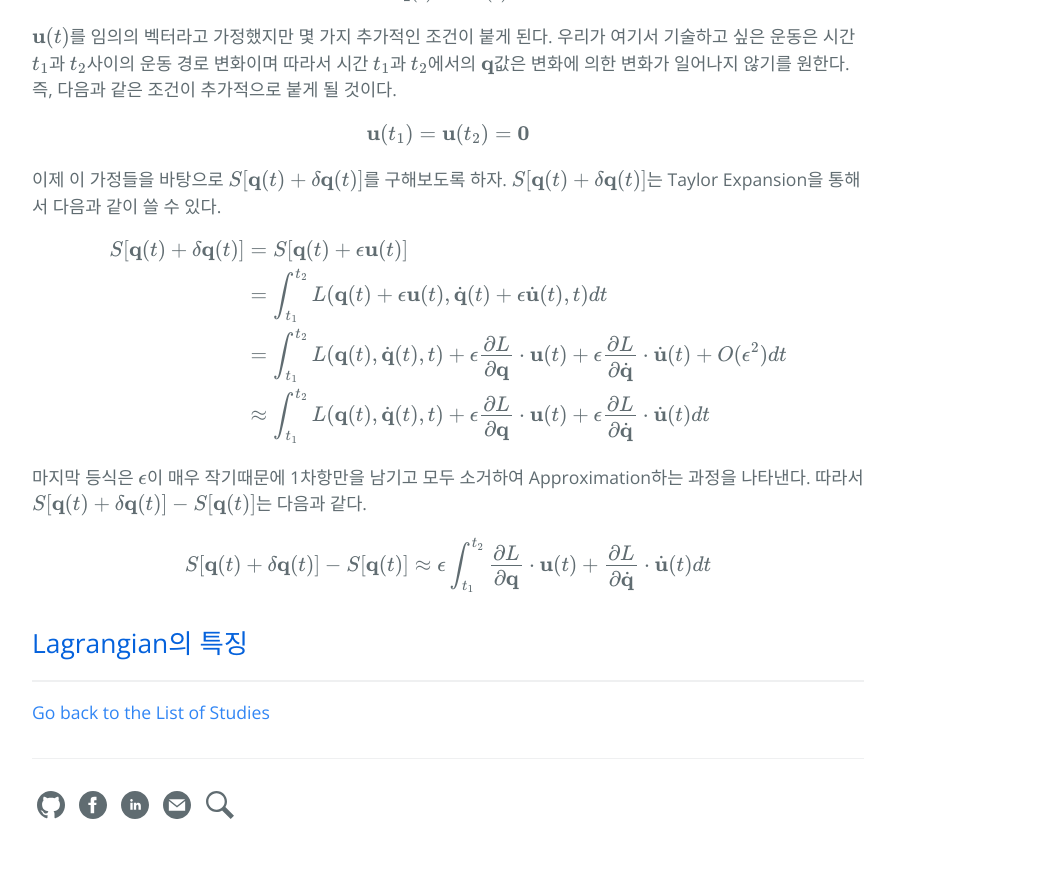
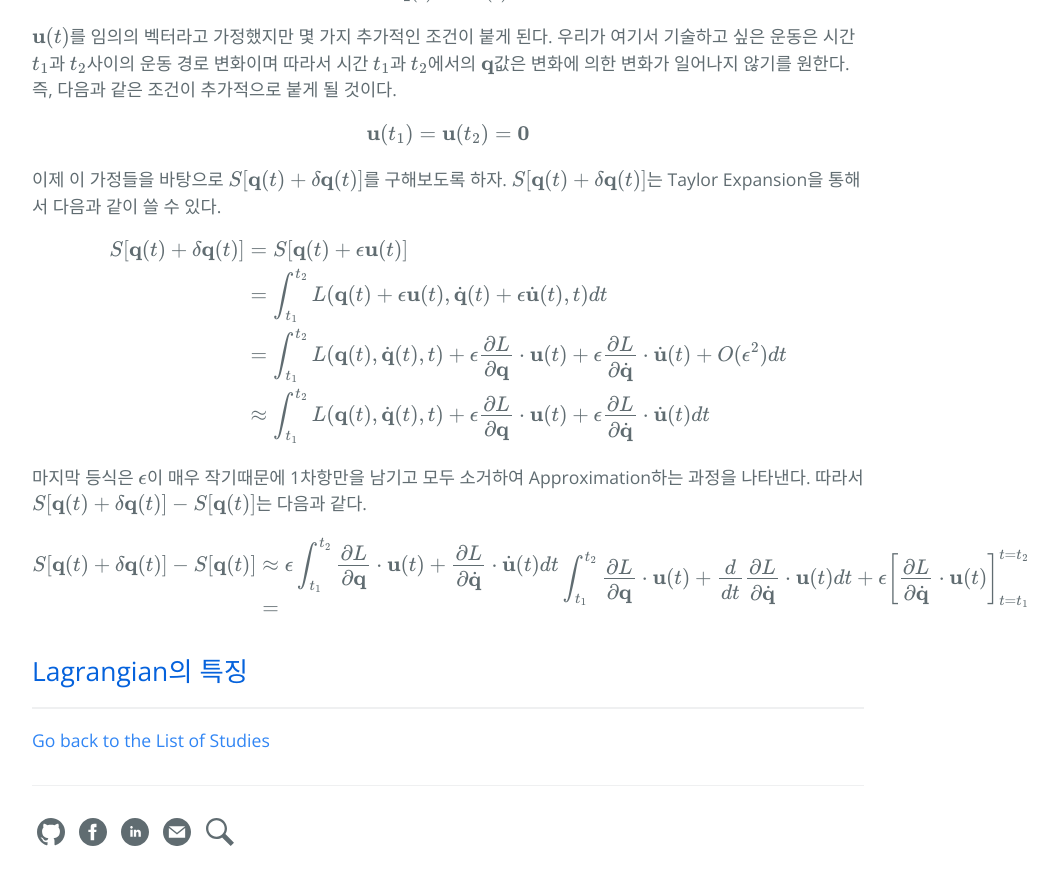
Before and after one commit to hcnoh/hcnoh.github.io, a Jekyll site: the page built from _posts/2019-06-12-euler-lagrange-eq.md, in a window 1280 px wide and 900 px high, scrolled down 2897 px. Shown: the top 885 px of the window, without its empty margins (192-1250 px from the left). Built offline with Jekyll 4.4.1, drawn with Linux system fonts in a browser that asks for light colours; formulas are drawn with MathJax 3; comment, search, counter and statistics services are not loaded.

Commit message:
updated 1 post

```diff
--- a/_posts/2019-06-12-euler-lagrange-eq.md
+++ b/_posts/2019-06-12-euler-lagrange-eq.md
@@ -96,8 +96,9 @@ $$
 $$
 \begin{align*}
 S[\mathbf{q}(t)+\delta \mathbf{q}(t)] - S[\mathbf{q}(t)]
-& \approx \epsilon \int_{t_1}^{t_2} \frac{\partial L}{\partial \mathbf{q}} \cdot \mathbf{u}(t) + \frac{\partial L}{\partial \dot{\mathbf{q}}} \cdot \dot{\mathbf{u}}(t) dt
-\end{align*}
+& \approx \epsilon \int_{t_1}^{t_2} \frac{\partial L}{\partial \mathbf{q}} \cdot \mathbf{u}(t) + \frac{\partial L}{\partial \dot{\mathbf{q}}} \cdot \dot{\mathbf{u}}(t) dt \\
+& =
+\end{align*} \int_{t_1}^{t_2} \frac{\partial L}{\partial \mathbf{q}} \cdot \mathbf{u}(t) + \frac{d}{dt}\frac{\partial L}{\partial \dot{\mathbf{q}}} \cdot \mathbf{u}(t) dt + \epsilon \left[ \frac{\partial L}{\partial \dot{\mathbf{q}}} \cdot \mathbf{u}(t) \right]_{t=t_1}^{t=t_2}
 $$
 
 ## Lagrangian의 특징
```
